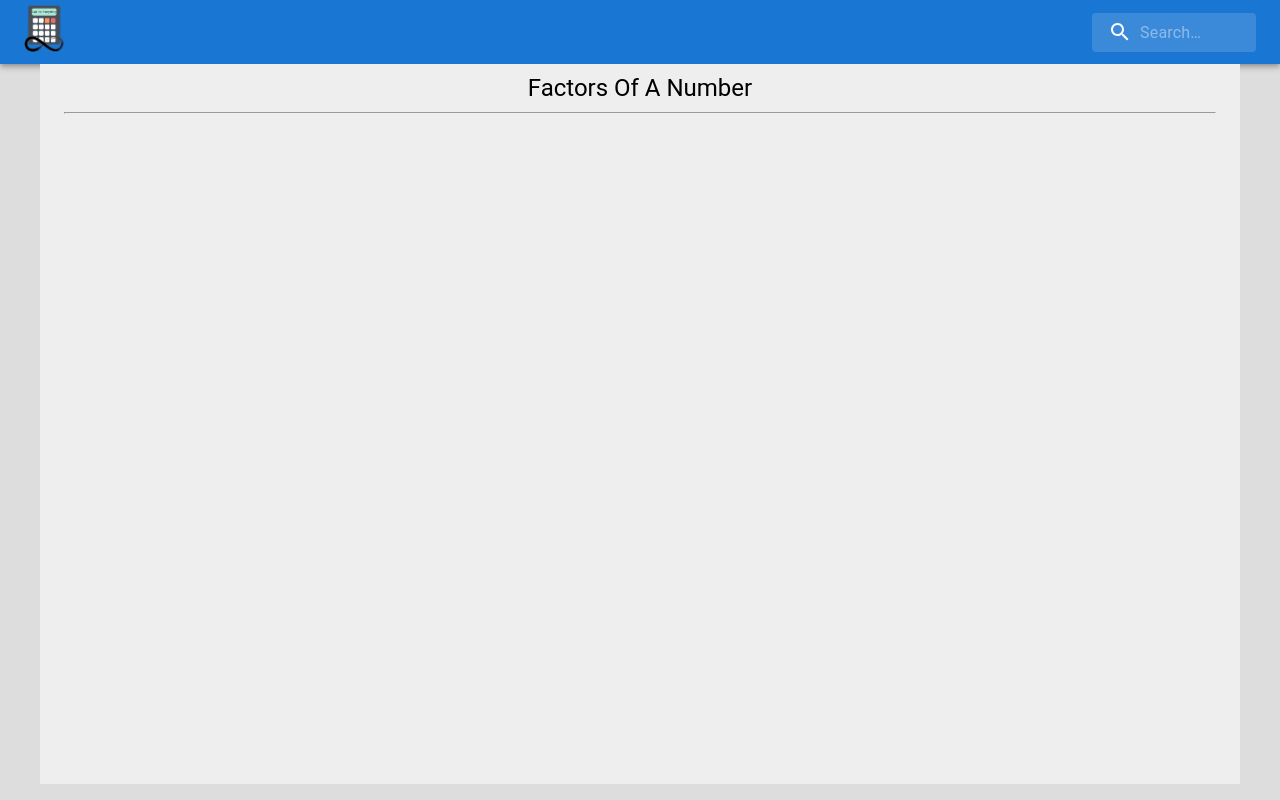
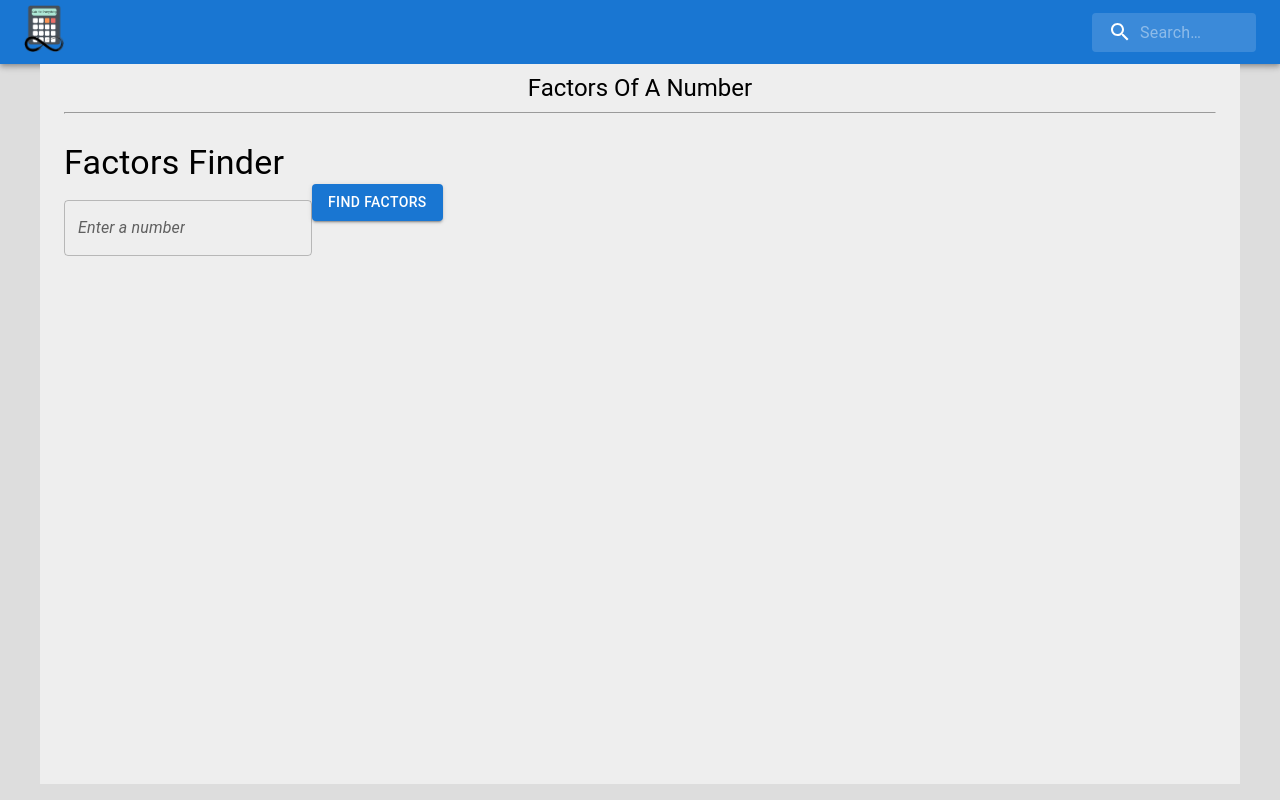
Before and after one commit to SarthakKeshari/calc_for_everything, a React (Create React App) app in the folder calculators/: page /factorsofnumber in a window 1280 px wide. Built offline with nearby package versions, Linux system fonts and the light colour scheme.

Commit message:
Calculater has been created

```diff
--- a/calculators/src/mathematical/factorsOfNumber/MainFactorsOfNumber.js
+++ b/calculators/src/mathematical/factorsOfNumber/MainFactorsOfNumber.js
@@ -1,12 +1,58 @@
-import React from 'react';
-import { Container, Typography } from '@mui/material';
+import React, { useState } from 'react';
+import { Container, Typography, TextField, Button } from '@mui/material';
 
-function MainFactorsOfNumber(){
-    return(
-        <Container maxWidth="lg" sx={{ bgcolor: '#eeeeee', minHeight: '90vh', paddingY:"10" }}>
-            <Typography pt={1} variant='h5' sx = {{textAlign: "center"}}>Factors Of A Number</Typography>
-            <hr/>
-            <br/>
+function MainFactorsOfNumber() {
+    const [number, setNumber] = useState('');
+    const [factors, setFactors] = useState([]);
+
+    const findFactors = () => {
+        const num = parseInt(number);
+
+        if (isNaN(num)) {
+            alert('Please enter a valid number.');
+            return;
+        }
+
+        const factorsArray = [];
+
+        for (let i = 1; i <= num; i++) {
+            if (num % i === 0) {
+                factorsArray.push(i);
+            }
+        }
+
+        setFactors(factorsArray);
+    };
+
+    return (
+        <Container maxWidth="lg" sx={{ bgcolor: '#eeeeee', minHeight: '90vh', paddingY: "10" }}>
+            <Typography pt={1} variant='h5' sx={{ textAlign: "center" }}>Factors Of A Number</Typography>
+            <hr />
+            <br />
+            <div>
+                <Typography variant="h4">Factors Finder</Typography>
+                <TextField
+                    label="Enter a number"
+                    variant="outlined"
+                    value={number}
+                    onChange={(e) => setNumber(e.target.value)}
+                    style={{ margin: '16px 0' }}
+                />
+                <Button variant="contained" color="primary" onClick={findFactors}>
+                    Find Factors
+                </Button>
+                {factors.length > 0 && (
+                    <div>
+                        <Typography variant="h5">Factors:</Typography>
+                        <ul>
+                            {factors.map((factor) => (
+                                <li key={factor}>{factor}</li>
+                            ))}
+                        </ul>
+                    </div>
+                )}
+            </div>
+
         </Container>
     )
 }
```
